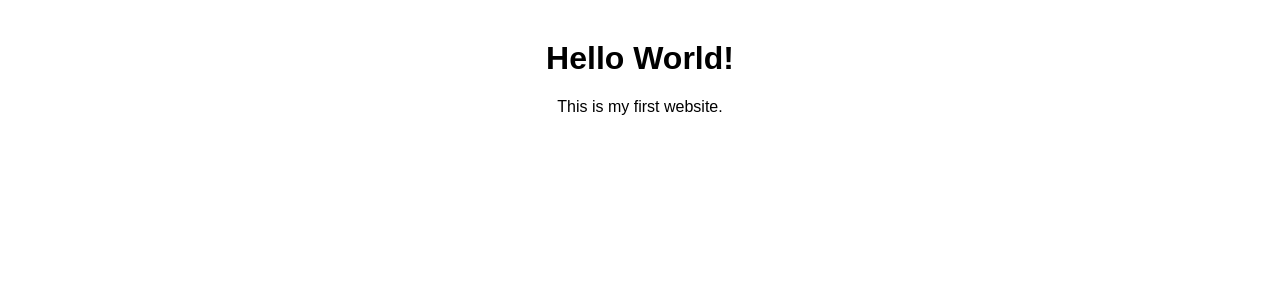
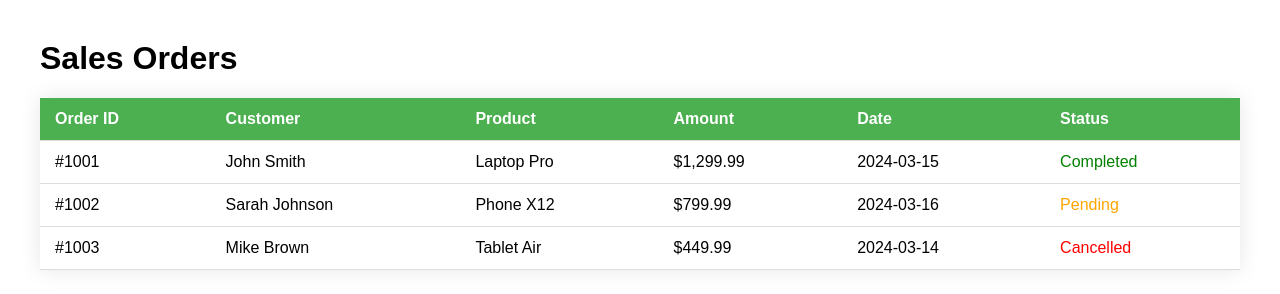
Before and after one commit to amihayg/amihayg.github.io, a plain HTML site: page index.html in a window 1280 px wide. Drawn offline with Linux system fonts and the light colour scheme.

Commit message:
Add files via upload

```diff
--- a/index.html
+++ b/index.html
@@ -1,17 +1,87 @@
 <!DOCTYPE html>
 <html>
 <head>
-    <title>My First Website</title>
+    <title>Sales CRM</title>
     <style>
         body {
             font-family: Arial, sans-serif;
             margin: 40px;
-            text-align: center;
+        }
+
+        table {
+            width: 100%;
+            border-collapse: collapse;
+            margin-top: 20px;
+            box-shadow: 0 0 20px rgba(0, 0, 0, 0.1);
+        }
+
+        th, td {
+            padding: 12px 15px;
+            text-align: left;
+            border-bottom: 1px solid #ddd;
+        }
+
+        th {
+            background-color: #4CAF50;
+            color: white;
+        }
+
+        tr:hover {
+            background-color: #f5f5f5;
+        }
+
+        .status-pending {
+            color: orange;
+        }
+
+        .status-completed {
+            color: green;
+        }
+
+        .status-cancelled {
+            color: red;
         }
     </style>
 </head>
 <body>
-    <h1>Hello World!</h1>
-    <p>This is my first website.</p>
+    <h1>Sales Orders</h1>
+    <table>
+        <thead>
+            <tr>
+                <th>Order ID</th>
+                <th>Customer</th>
+                <th>Product</th>
+                <th>Amount</th>
+                <th>Date</th>
+                <th>Status</th>
+            </tr>
+        </thead>
+        <tbody>
+            <tr>
+                <td>#1001</td>
+                <td>John Smith</td>
+                <td>Laptop Pro</td>
+                <td>$1,299.99</td>
+                <td>2024-03-15</td>
+                <td class="status-completed">Completed</td>
+            </tr>
+            <tr>
+                <td>#1002</td>
+                <td>Sarah Johnson</td>
+                <td>Phone X12</td>
+                <td>$799.99</td>
+                <td>2024-03-16</td>
+                <td class="status-pending">Pending</td>
+            </tr>
+            <tr>
+                <td>#1003</td>
+                <td>Mike Brown</td>
+                <td>Tablet Air</td>
+                <td>$449.99</td>
+                <td>2024-03-14</td>
+                <td class="status-cancelled">Cancelled</td>
+            </tr>
+        </tbody>
+    </table>
 </body>
 </html>
```
